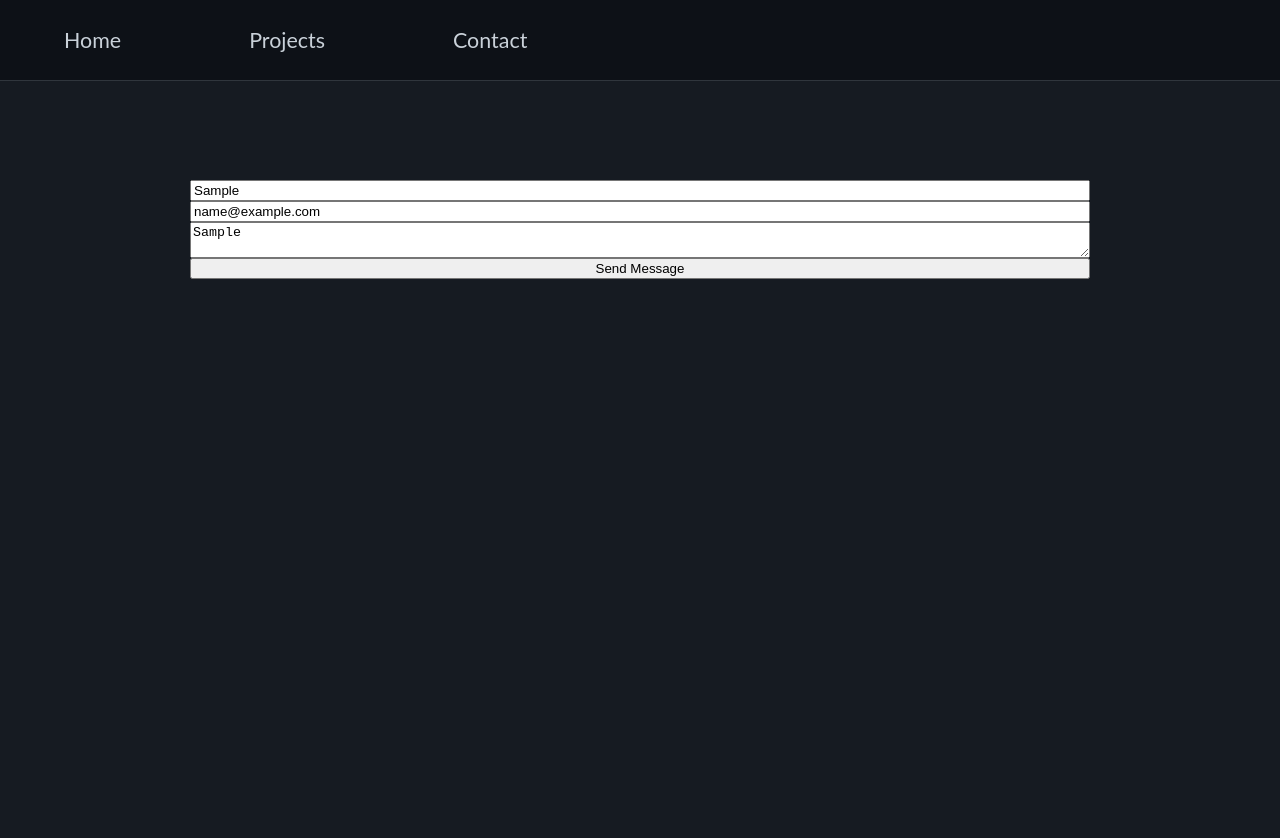
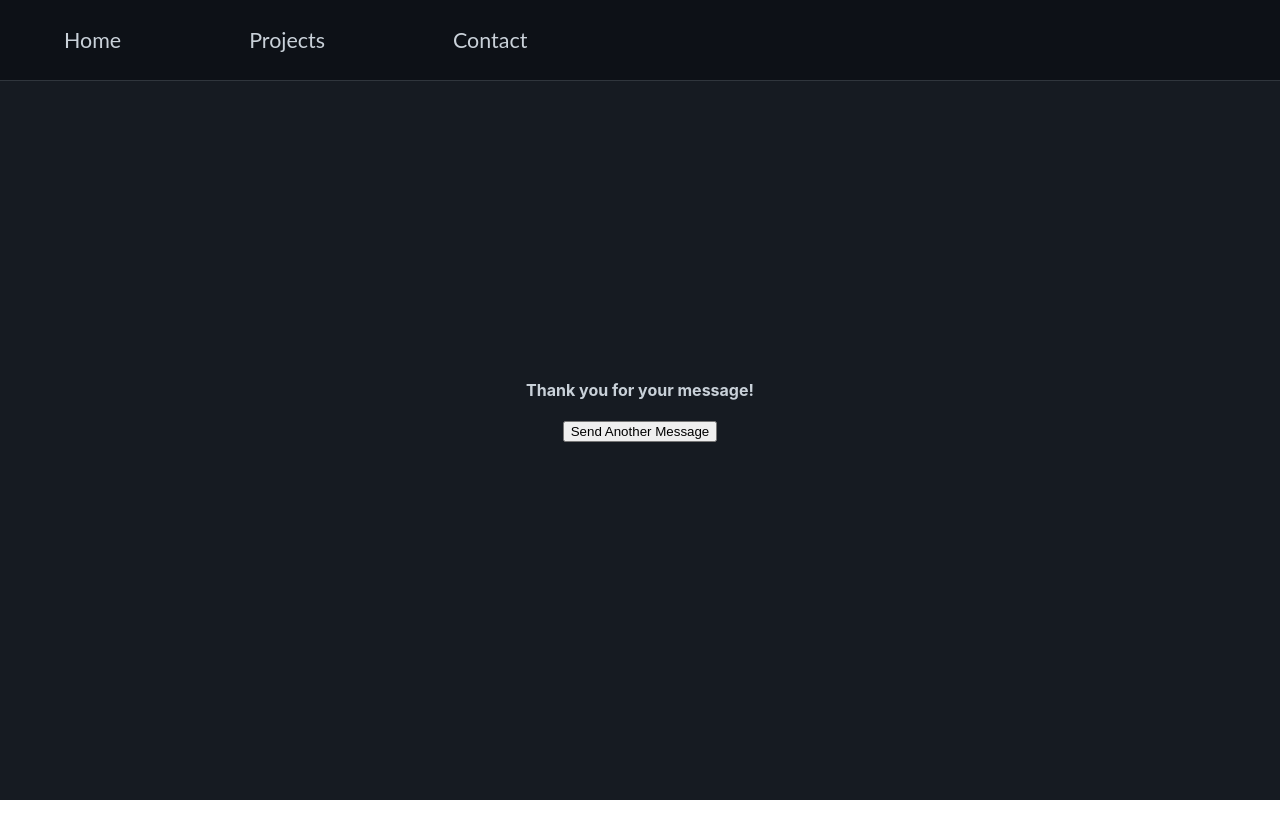
Before and after one commit to liamtbo/portfolio_website, a React (Create React App) app: page /contact in a window 1280 px wide. Both pictures are taken after typing "Sample", "name@example.com", "Sample" into the empty fields and a click on the button "Send Message". Shown: the top 838 px of the page. After the commit the page ends 800 px from the top, so only its background shows below. Built offline with nearby package versions, Linux system fonts and the light colour scheme; no server answers.

Commit message:
contact box disappears when message sent, button brings it back

```diff
--- a/src/css/ContactForm.module.css
+++ b/src/css/ContactForm.module.css
@@ -16,3 +16,12 @@
   height: 100vh;
   width: 100vw;
 }
+
+.submittedText {
+  display: flex; /* allows tools to minipulate below*/
+  justify-content: center; /* center horizontally */
+  align-items: center; /* aligns vertically */
+  height: 100vh; /* flex box takes up whole hight of page */
+  color: #C9D1D9;
+  flex-direction: column;
+}
--- a/src/pages/contact.js
+++ b/src/pages/contact.js
@@ -1,5 +1,5 @@
 
-import React from 'react'
+import React, { useState } from 'react'
 import { NavBar } from '../components/NavBar'
 import { useForm } from 'react-hook-form';
 import styles from '../css/ContactForm.module.css';
@@ -10,44 +10,58 @@ thanks them for sending a message
 create button for sending another which chanes state varaible back
 i just wont create a back end yet and tell him */
 
+// const test = {} => {
+
+// }
+
 export function Contact() {
+  const [submitted, setSubmitted] = useState(0);
+
   // this is destructuring rets from useForm()
   const {
     register, // function used link form inputs to hook form so it can track their values
     handleSubmit, // function called when form is submitted, executes a function passed to it
-} = useForm(); // hook that rets an object containing way of managing forms
+  } = useForm(); // hook that rets an object containing way of managing forms
 
   // async allows function to use await inside and rets a promise
+  // handleSubmit passes form data as prop to onSubmit
   const onSubmit = async (data) => {
+    setSubmitted(1);
     console.log(data);
     // sends POST request to backend running on port 5000
-    const response = await fetch("http://localhost:5000/send-email", {
-      // tells request its of POST type
-      method: "POST",
-      // tell server the request body is JSON data
-      headers: { "Content-Type": "application/json"},
-      // converts data into JSON string, good for sending json data over networks
-      body: JSON.stringify(data),
-    });
+    // const response = await fetch("http://localhost:5000/send-email", {
+    //   // tells request its of POST type
+    //   method: "POST",
+    //   // tell server the request body is JSON data
+    //   headers: { "Content-Type": "application/json"},
+    //   // converts data into JSON string, good for sending json data over networks
+    //   body: JSON.stringify(data),
+    // });
 
-    if (response.ok) {
-      alert("Message sent successfully");
-    } else {
-      alert("Error sending message");
-    }
+    // if (response.ok) {
+    //   alert("Message sent successfully");
+    // } else {
+    //   alert("Error sending message");
+    // }
   };
 
   return (
     <div>
-      < NavBar />
       <div className={styles.pageBackground}>
-        {/**handleSubmit is used for validating data (not used here) and preparing data from form inputs */}
-        <form className={styles.form} onSubmit={handleSubmit(onSubmit) }>
-          <input {...register("name")} placeholder="Your Name" />
-          <input {...register("email")} placeholder="Your Email" />
-          <textarea {...register("message")} placeholder="Message..." />
-          <button type="submit">Send Message</button>
-        </form>
+        < NavBar />
+        {!submitted ? (
+          <form className={styles.form} onSubmit={handleSubmit(onSubmit)} >
+            <input {...register("name")} placeholder="Your Name" />
+            <input {...register("email")} placeholder="Your Email" />
+            <textarea {...register("message")} placeholder="Message..." />
+            <button type="submit" >Send Message</button>
+          </form>
+        ) : (
+          <div className={styles.submittedText}>
+            <h4>Thank you for your message!</h4>
+            <button onClick={() => setSubmitted(0)}>Send Another Message</button>
+          </div>
+        )}
       </div>
     </div>
   )
```
